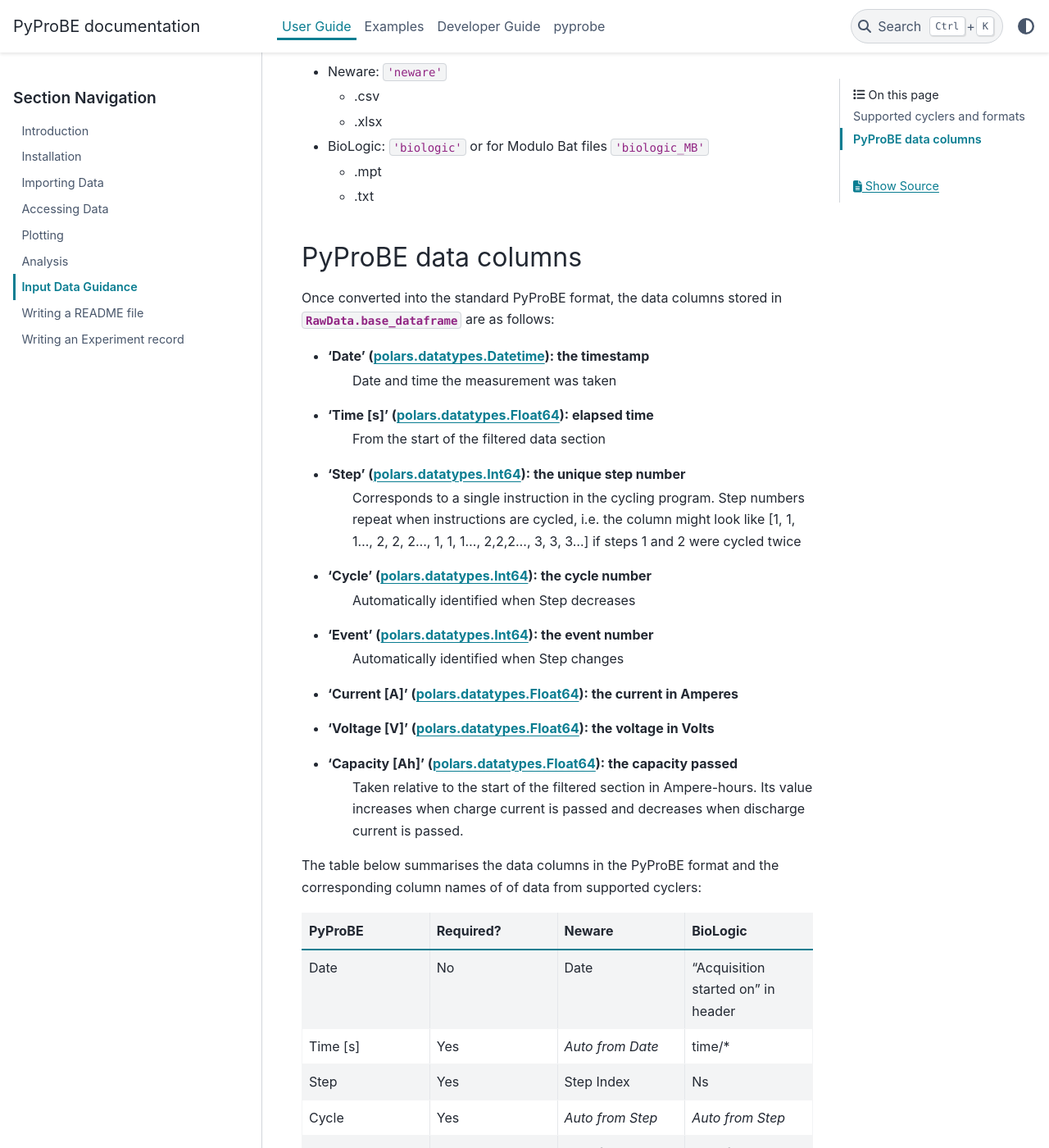
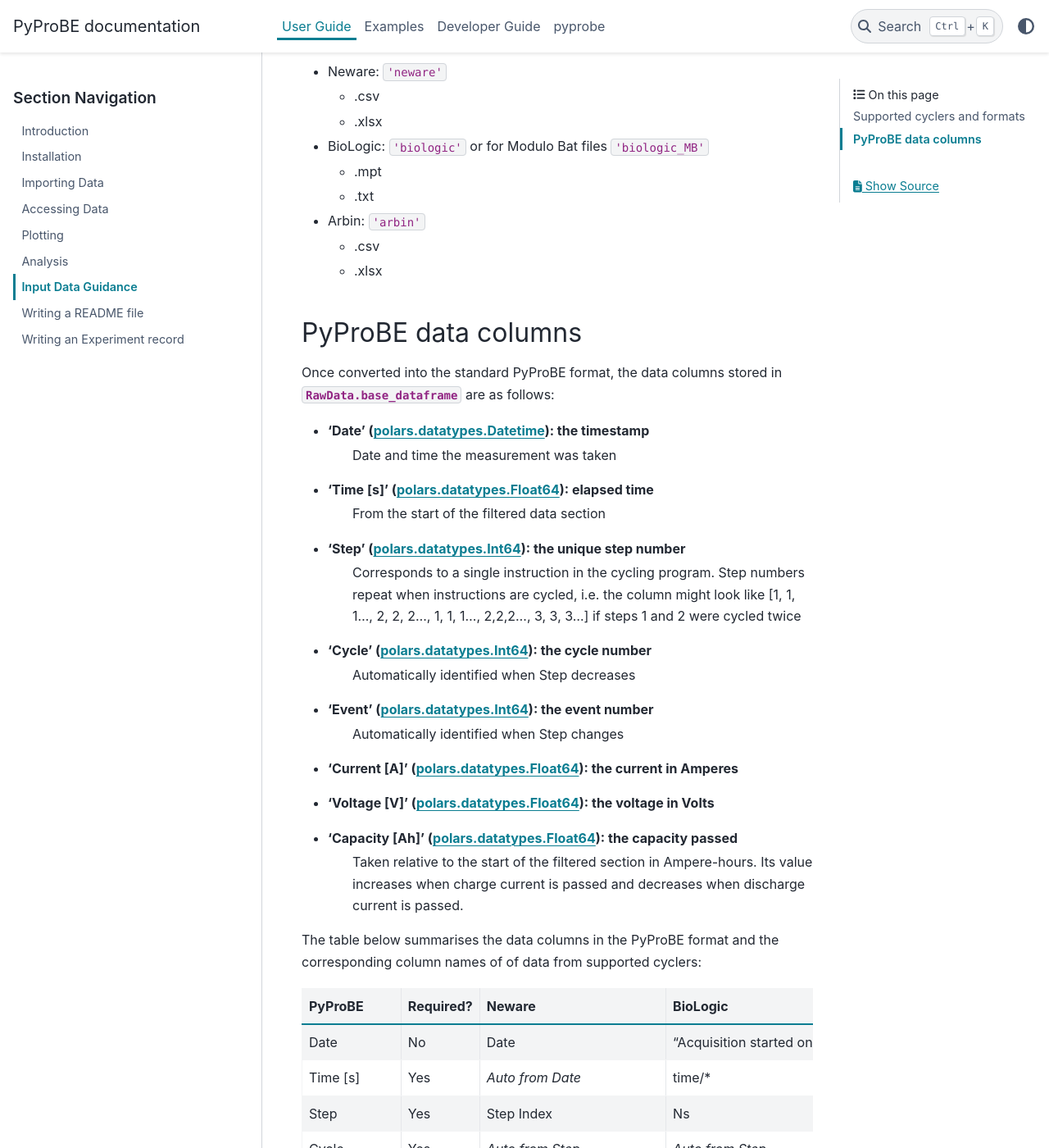
Before and after one commit to ImperialCollegeLondon/PyProBE, a Sphinx documentation site: the page built from docs/source/user_guide/input_data_guidance.rst, in a window 1280 px wide and 1400 px high, scrolled down 261 px. Shown: the whole window at 82% size. Built offline with Sphinx 7.4.7 and the PyData theme 0.15.4, drawn with Linux system fonts in a browser that asks for light colours; some of the changed lines change nothing that is shown.

Commit message:
Add arbin import guidance to docs

```diff
--- a/docs/source/user_guide/input_data_guidance.rst
+++ b/docs/source/user_guide/input_data_guidance.rst
@@ -15,6 +15,11 @@
 
   - .mpt
   - .txt
+
+* Arbin: :code:`'arbin'`
+
+  - .csv
+  - .xlsx
 
 
 PyProBE data columns
@@ -44,32 +49,47 @@
 The table below summarises the data columns in the PyProBE format and the corresponding
 column names of of data from supported cyclers:
 
+.. raw:: html
+
+   <style>
+      .scrollable-table {
+           overflow-x: auto;
+           white-space: nowrap;
+      }
+   </style>
+
+   <div class="scrollable-table">
+
 .. table::
-   :widths: 20 20 20 20
+   :widths: 20 20 20 20 20
 
-   +----------------+-----------+------------------------+-----------------------------+
-   | PyProBE        | Required? | Neware                 | BioLogic                    |
-   +================+===========+========================+=============================+
-   | Date           | No        | Date                   | "Acquisition started on"    |
-   |                |           |                        | in header                   |
-   +----------------+-----------+------------------------+-----------------------------+
-   | Time [s]       | Yes       | *Auto from Date*       | time/*                      |
-   +----------------+-----------+------------------------+-----------------------------+
-   | Step           | Yes       | Step Index             | Ns                          |
-   +----------------+-----------+------------------------+-----------------------------+
-   | Cycle          | Yes       | *Auto from Step*       | *Auto from Step*            |
-   |                |           |                        |                             |
-   +----------------+-----------+------------------------+-----------------------------+
-   | Event          | Yes       | *Auto from Step*       | *Auto from Step*            |
-   |                |           |                        |                             |
-   +----------------+-----------+------------------------+-----------------------------+
-   | Current [A]    | Yes       | Current(*)             | I/*                         |
-   +----------------+-----------+------------------------+-----------------------------+
-   | Voltage [V]    | Yes       | Voltage(*)             | Ecell/*                     |
-   +----------------+-----------+------------------------+-----------------------------+
-   | Capacity [Ah]  | Yes       | Chg. Cap.(*),          | Q charge/\*,                |
-   |                |           | DChg. Cap.(*)          | Q discharge/*               |
-   +----------------+-----------+------------------------+-----------------------------+
+   +----------------+-----------+------------------------+-----------------------------+-----------------------------+
+   | PyProBE        | Required? | Neware                 | BioLogic                    | Arbin                       |
+   +================+===========+========================+=============================+=============================+
+   | Date           | No        | Date                   | "Acquisition started on"    | Date Time                   |
+   |                |           |                        | in header                   |                             |
+   +----------------+-----------+------------------------+-----------------------------+-----------------------------+
+   | Time [s]       | Yes       | *Auto from Date*       | time/*                      | Test Time (*)               |
+   +----------------+-----------+------------------------+-----------------------------+-----------------------------+
+   | Step           | Yes       | Step Index             | Ns                          | Step Index                  |
+   +----------------+-----------+------------------------+-----------------------------+-----------------------------+
+   | Cycle          | Yes       | *Auto from Step*       | *Auto from Step*            | *Auto from Step*            |
+   |                |           |                        |                             |                             |
+   +----------------+-----------+------------------------+-----------------------------+-----------------------------+
+   | Event          | Yes       | *Auto from Step*       | *Auto from Step*            | *Auto from Step*            |
+   |                |           |                        |                             |                             |
+   +----------------+-----------+------------------------+-----------------------------+-----------------------------+
+   | Current [A]    | Yes       | Current(*)             | I/*                         | Current (*)                 |
+   +----------------+-----------+------------------------+-----------------------------+-----------------------------+
+   | Voltage [V]    | Yes       | Voltage(*)             | Ecell/*                     | Voltage (*)                 |
+   +----------------+-----------+------------------------+-----------------------------+-----------------------------+
+   | Capacity [Ah]  | Yes       | Chg. Cap.(*),          | Q charge/\*,                | Charge Capacity (*),        |
+   |                |           | DChg. Cap.(*)          | Q discharge/*               | Discharge Capacity (*)      |
+   +----------------+-----------+------------------------+-----------------------------+-----------------------------+
+
+.. raw:: html
+
+   </div>
 
 The columns marked with *Auto from ...* are automatically generated by the PyProBE
 data import process. This process includes automatic unit conversion to the PyProBE
```
